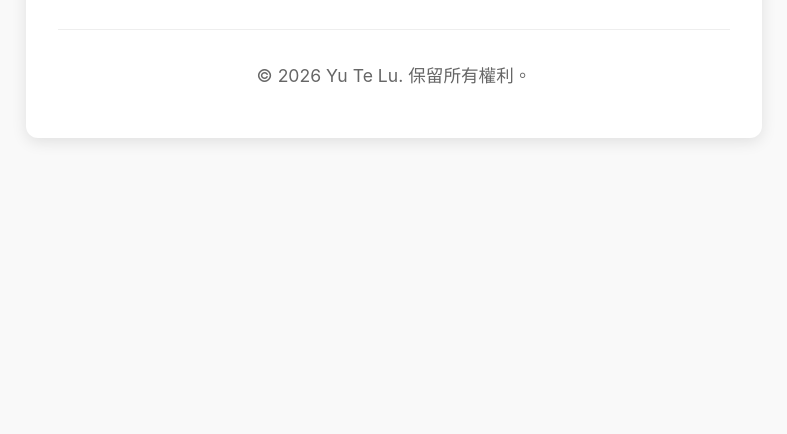
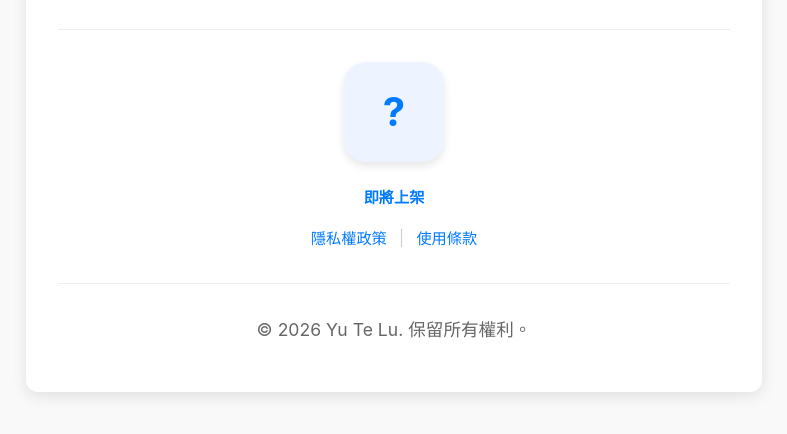
Before and after one commit to 123derder/123derder.github.io, a plain HTML site: page index.html in a window 1280 px wide. Shown: the part 1250-1684 px from the top of the page, without its empty margins (246-1033 px from the left). Before the commit the page ends 1452 px from the top, so only its background shows below. Drawn offline with Linux system fonts and the light colour scheme.

Commit message:
add privacy policy page and link in app section

```diff
--- a/index.html
+++ b/index.html
@@ -487,6 +487,25 @@
 
             <div class="divider"></div>
 
+            <!-- 待上架的 App：上架後換成圖示、名稱、說明與 App Store 連結 -->
+            <div class="app-section">
+                <div class="app-info" style="grid-template-columns: 1fr; justify-items: center;">
+                    <div class="app-icon" style="display:flex; align-items:center; justify-content:center; background-color:#eef4ff; color:#007aff; font-weight:700; font-size:2.5rem;">
+                        ?
+                    </div>
+                </div>
+
+                <p style="margin-top: 1rem; font-size: 0.95rem; color: #007aff; font-weight: 600; text-align: center;" data-zh="即將上架" data-en="Coming Soon">即將上架</p>
+
+                <p style="margin-top: 0.5rem; font-size: 0.95rem; text-align: center;">
+                    <a href="coming-soon/privacy.html" data-zh="隱私權政策" data-en="Privacy Policy">隱私權政策</a>
+                    <span style="color: #ccc; margin: 0 0.5rem;">|</span>
+                    <a href="https://www.apple.com/legal/internet-services/itunes/dev/stdeula/" target="_blank" data-zh="使用條款" data-en="Terms of Use">使用條款</a>
+                </p>
+            </div>
+
+            <div class="divider"></div>
+
 
         <div class="footer">
             <p data-zh="© <span id='year'></span> Yu Te Lu. 保留所有權利。" data-en="© <span id='year'></span> Yu Te Lu. All rights reserved.">© <span id="year"></span> Yu Te Lu. 保留所有權利。</p>
```
Also changed, not shown: coming-soon/privacy.html (added, +10 -0 lines).
